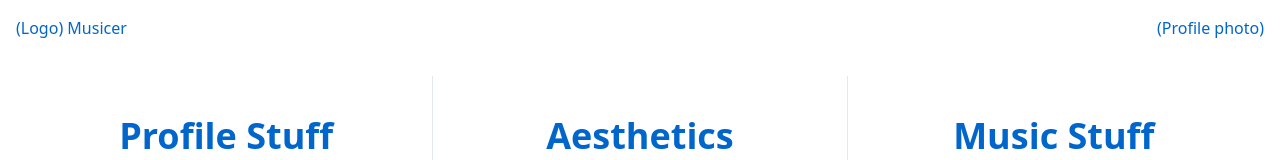
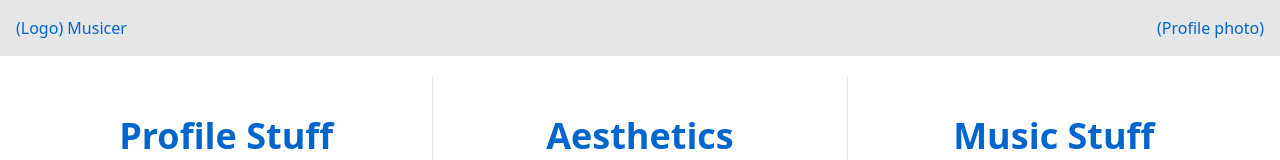
Before and after one commit to DhairyaPal6099/musicer, a Next.js app in the folder frontend/: page /profile in a window 1280 px wide. Shown: the top 160 px of the page. Built offline with nearby package versions, Linux system fonts and the light colour scheme.

Commit message:
Changed header colors for all themes

```diff
--- a/frontend/src/app/globals.css
+++ b/frontend/src/app/globals.css
@@ -125,6 +125,8 @@
 [data-theme="light"] {
   --bg: 255, 255, 255;       /* plain white background */
   --text: 30, 30, 30;        /* light black (dark gray) text */
+  --header-bg: 230, 230, 230;      /* light gray header */
+  --header-text: 0, 0, 0;          /* black header text */
   --primary: 0, 102, 204;    /* simple blue accent */
   --secondary: 220, 220, 220;/* subtle light gray secondary tone */
 }
@@ -133,6 +135,8 @@
 [data-theme="dark"] {
   --bg: 17, 24, 39;
   --text: 243, 244, 246;
+  --header-bg: 30, 40, 60;         /* slightly lighter than bg */
+  --header-text: 243, 244, 246;    /* same as page text */
   --primary: 147, 197, 253;
   --secondary: 165, 180, 252;
 }
@@ -141,6 +145,8 @@
 [data-theme="forest"] {
   --bg: 23, 37, 23;
   --text: 236, 253, 245;
+  --header-bg: 30, 55, 30;         /* slightly lighter green */
+  --header-text: 236, 253, 245;
   --primary: 34, 197, 94;
   --secondary: 74, 222, 128;
 }
@@ -149,6 +155,8 @@
 [data-theme="sunset"] {
   --bg: 255, 247, 237;
   --text: 41, 37, 36;
+  --header-bg: 250, 220, 200;      /* deeper orange */
+  --header-text: 41, 37, 36;
   --primary: 249, 115, 22;
   --secondary: 251, 146, 60;
 }
@@ -157,6 +165,8 @@
 [data-theme="ocean"] {
   --bg: 240, 249, 255;
   --text: 15, 23, 42;
+  --header-bg: 200, 220, 245;      /* slightly darker blue */
+  --header-text: 15, 23, 42;
   --primary: 2, 132, 199;
   --secondary: 6, 182, 212;
 }
@@ -165,6 +175,8 @@
 [data-theme="midnight"] {
   --bg: 10, 10, 15;
   --text: 229, 231, 235;
+  --header-bg: 25, 25, 40;         /* slightly lighter dark */
+  --header-text: 229, 231, 235;
   --primary: 139, 92, 246;
   --secondary: 79, 70, 229;
 }
@@ -188,3 +200,11 @@
 .text-primary {
   color: rgb(var(--primary));
 }
+
+.bg-header {
+  background-color: rgb(var(--header-bg));
+}
+
+.text-header {
+  color: rgb(var(--header-text));
+}
--- a/frontend/src/app/header.tsx
+++ b/frontend/src/app/header.tsx
@@ -2,7 +2,7 @@ import Link from "next/link";
 
 export default function Header() {
     return (
-        <header className="flex bg-theme text-theme items-center justify-between p-4">
+        <header className="flex bg-header text-header items-center justify-between p-4">
             <h2><Link href="/" className="text-primary hover:opacity-80 transition-opacity">(Logo) Musicer</Link></h2>
             <h2><Link href="/profile" className="text-primary hover:opacity-80 transition-opacity">(Profile photo)</Link></h2>
         </header>
```
